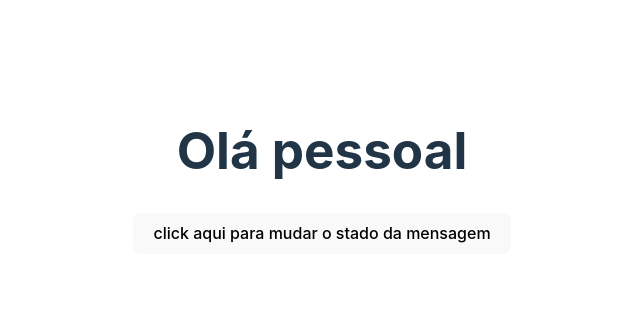
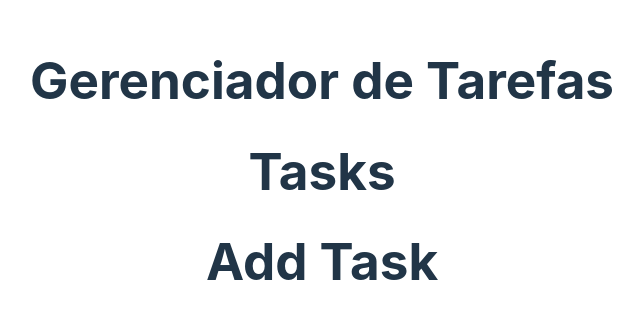
Before and after one commit to YagoLopesMartins/Frontend_React-Task-Manager_Project, a React (Vite) app: page / in a window 1280 px wide. Shown: the part 229-548 px from the top of the page, without its empty margins (318-961 px from the left). Built offline with nearby package versions, Linux system fonts and the light colour scheme.

Commit message:
chore: Add simple components

```diff
--- a/src/App.jsx
+++ b/src/App.jsx
@@ -1,21 +1,14 @@
-import { useState } from "react";
 import "./App.css";
+import AddTasks from "./components/AddTask";
+import Tasks from "./components/Tasks";
 
 function App() {
-  // declarando state com valor inicial
-  const [message, setMessage] = useState("Olá pessoal");
-
   return (
     <>
       <div>
-        <h1>{message}</h1>
-        <button
-          onClick={() => {
-            setMessage(message === "Olá pessoal" ? "mudou" : "Olá pessoal");
-          }}
-        >
-          click aqui para mudar o stado da mensagem
-        </button>
+        <h1>Gerenciador de Tarefas</h1>
+        <Tasks />
+        <AddTasks />
       </div>
     </>
   );
--- /dev/null
+++ b/src/components/AddTask.jsx
@@ -0,0 +1,5 @@
+function AddTasks() {
+  return <h1>Add Task</h1>;
+}
+
+export default AddTasks;
--- /dev/null
+++ b/src/components/Tasks.jsx
@@ -0,0 +1,5 @@
+function Tasks() {
+  return <h1>Tasks</h1>;
+}
+
+export default Tasks;
```
